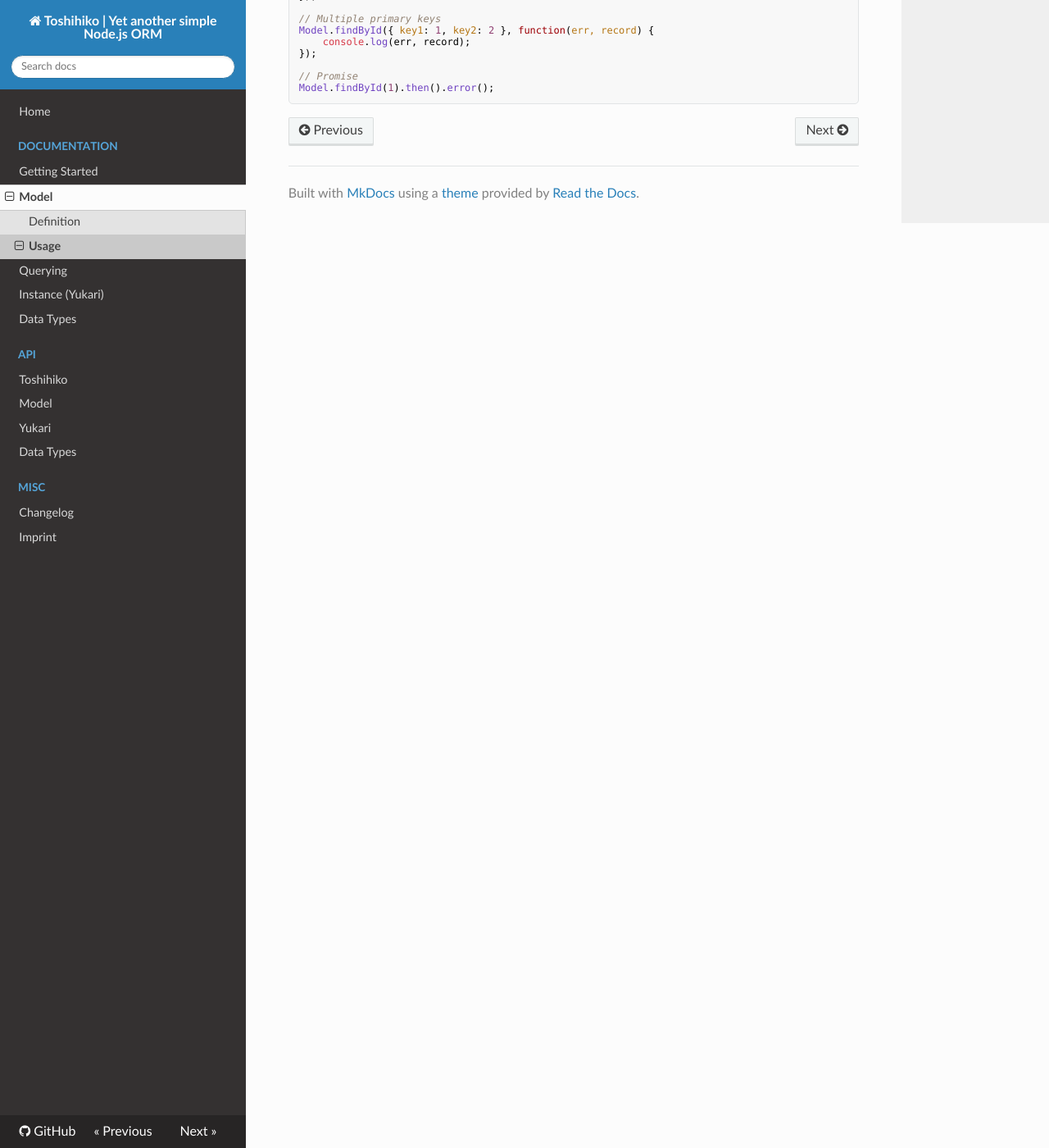
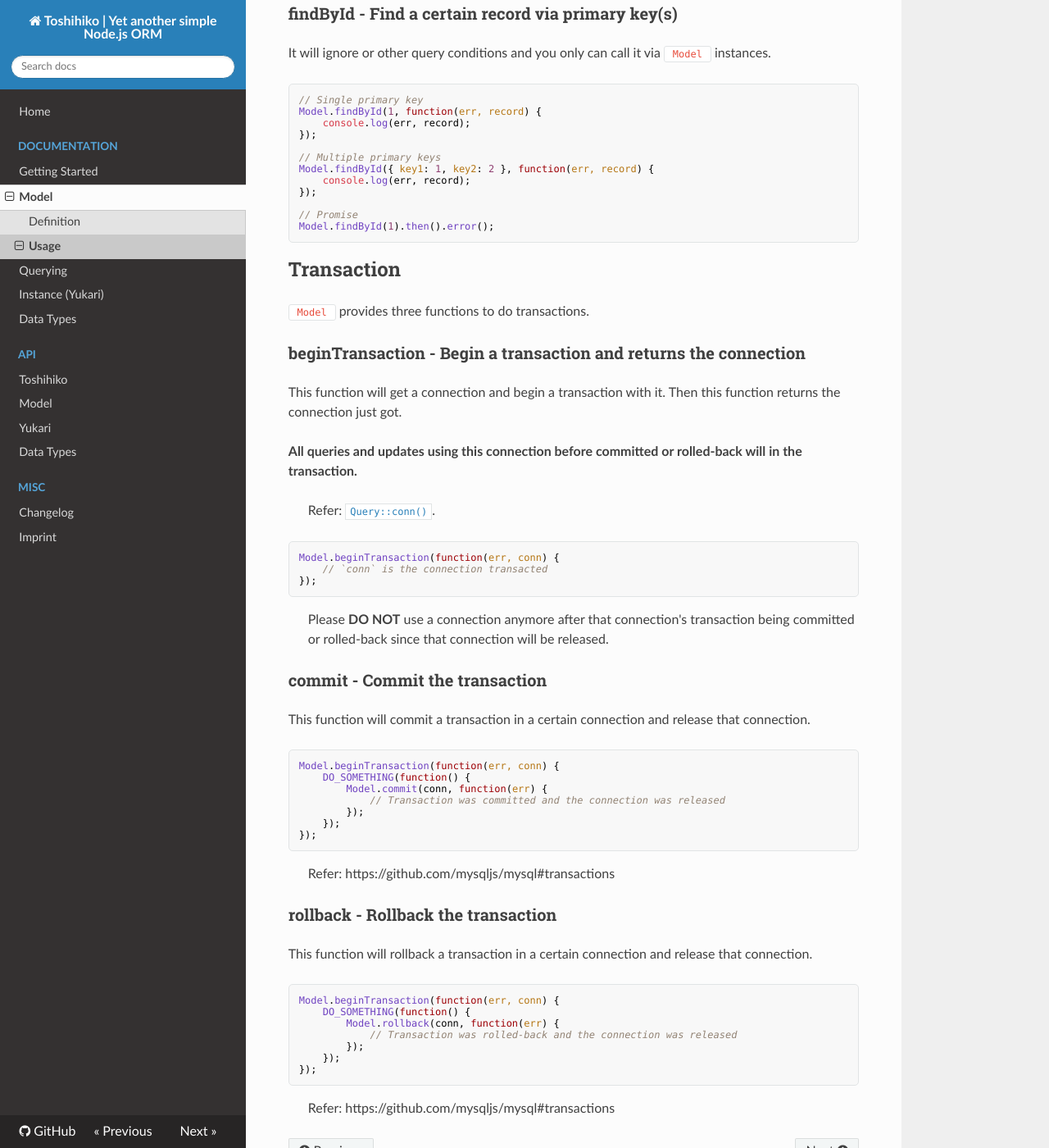
Before and after one commit to toshihikojs/Toshihiko, an MkDocs documentation site: the page built from docs/docs/model/usage.md, in a window 1280 px wide and 1400 px high, scrolled down 4052 px. Shown: the whole window at 82% size. Built offline with MkDocs 1.6.1, drawn with Linux system fonts in a browser that asks for light colours; nearby versions of some CDN libraries; old or Windows-style settings are respelled for this version of MkDocs; some of the changed text lies outside the part shown.

Commit message:
docs: update document for transaction

````diff
--- a/docs/docs/model/usage.md
+++ b/docs/docs/model/usage.md
@@ -85,6 +85,15 @@ Model.index("a");
 ```
 
 Querying format for `index` should refer [here](../querying#index).
+
+### conn - Force use a certain connection
+
+```javascript
+// Use a certain connection
+Model.conn(conn);
+```
+
+Querying format for `conn` should refer [here](../querying#conn).
 
 ## Action
 
@@ -231,3 +240,56 @@ Model.findById({ key1: 1, key2: 2 }, function(err, record) {
 // Promise
 Model.findById(1).then().error();
 ```
+
+## Transaction
+
+`Model` provides three functions to do transactions.
+
+### beginTransaction - Begin a transaction and returns the connection
+
+This function will get a connection and begin a transaction with it. Then this function returns the connection just got.
+
+**All queries and updates using this connection before committed or rolled-back will in the transaction.**
+
+> Refer: [`Query::conn()`](../querying#conn).
+
+```javascript
+Model.beginTransaction(function(err, conn) {
+    // `conn` is the connection transacted
+});
+```
+
+> Please **DO NOT** use a connection anymore after that connection's transaction being committed or rolled-back since that
+> connection will be released.
+
+### commit - Commit the transaction
+
+This function will commit a transaction in a certain connection and release that connection.
+
+```javascript
+Model.beginTransaction(function(err, conn) {
+    DO_SOMETHING(function() {
+        Model.commit(conn, function(err) {
+            // Transaction was committed and the connection was released
+        });
+    });
+});
+```
+
+> Refer: https://github.com/mysqljs/mysql#transactions
+
+### rollback - Rollback the transaction
+
+This function will rollback a transaction in a certain connection and release that connection.
+
+```javascript
+Model.beginTransaction(function(err, conn) {
+    DO_SOMETHING(function() {
+        Model.rollback(conn, function(err) {
+            // Transaction was rolled-back and the connection was released
+        });
+    });
+});
+```
+
+> Refer: https://github.com/mysqljs/mysql#transactions
````
Also changed, not shown: docs/docs/querying.md (+27 -0 lines), docs/docs/yukari.md (+20 -0 lines).
